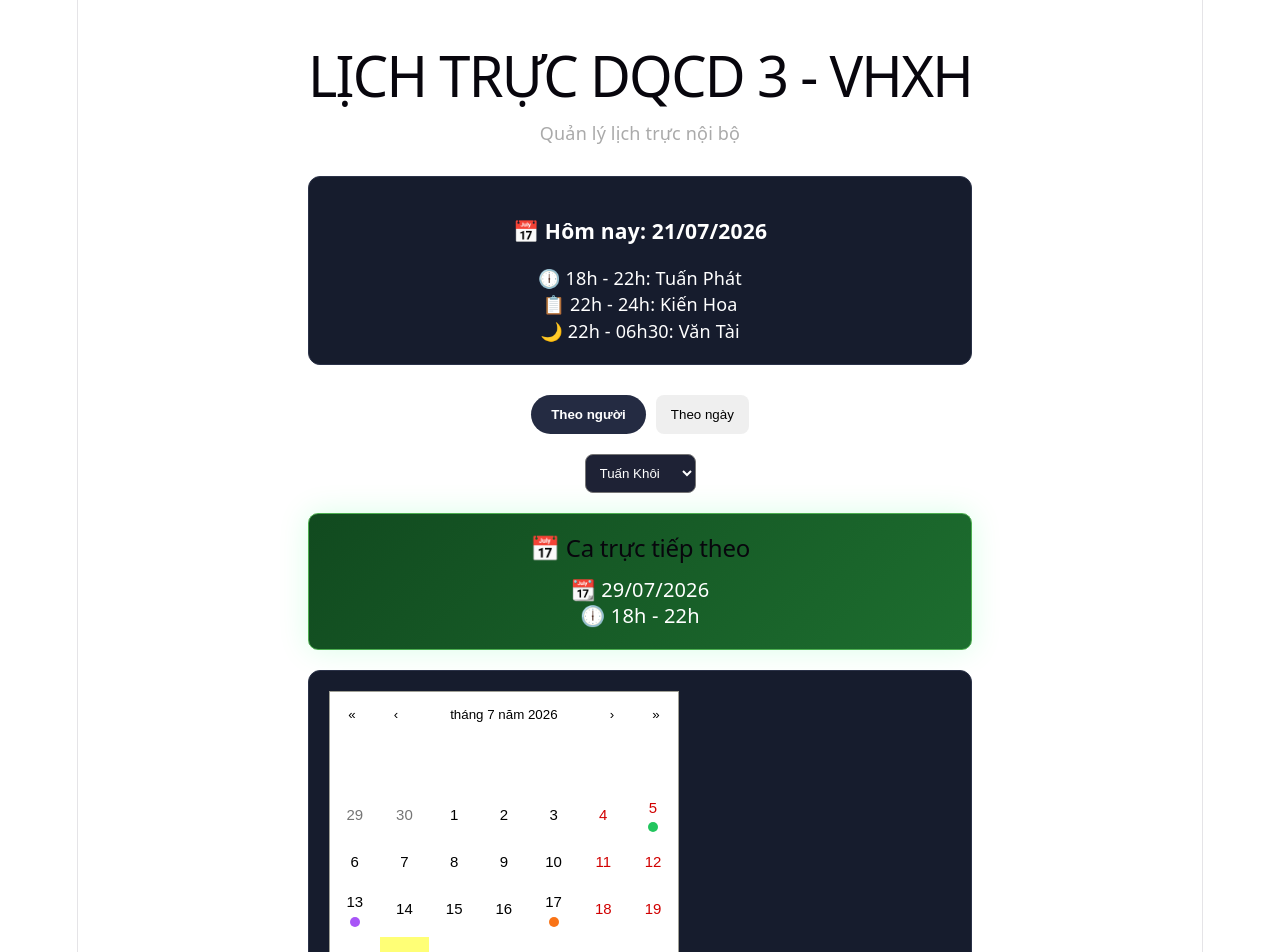
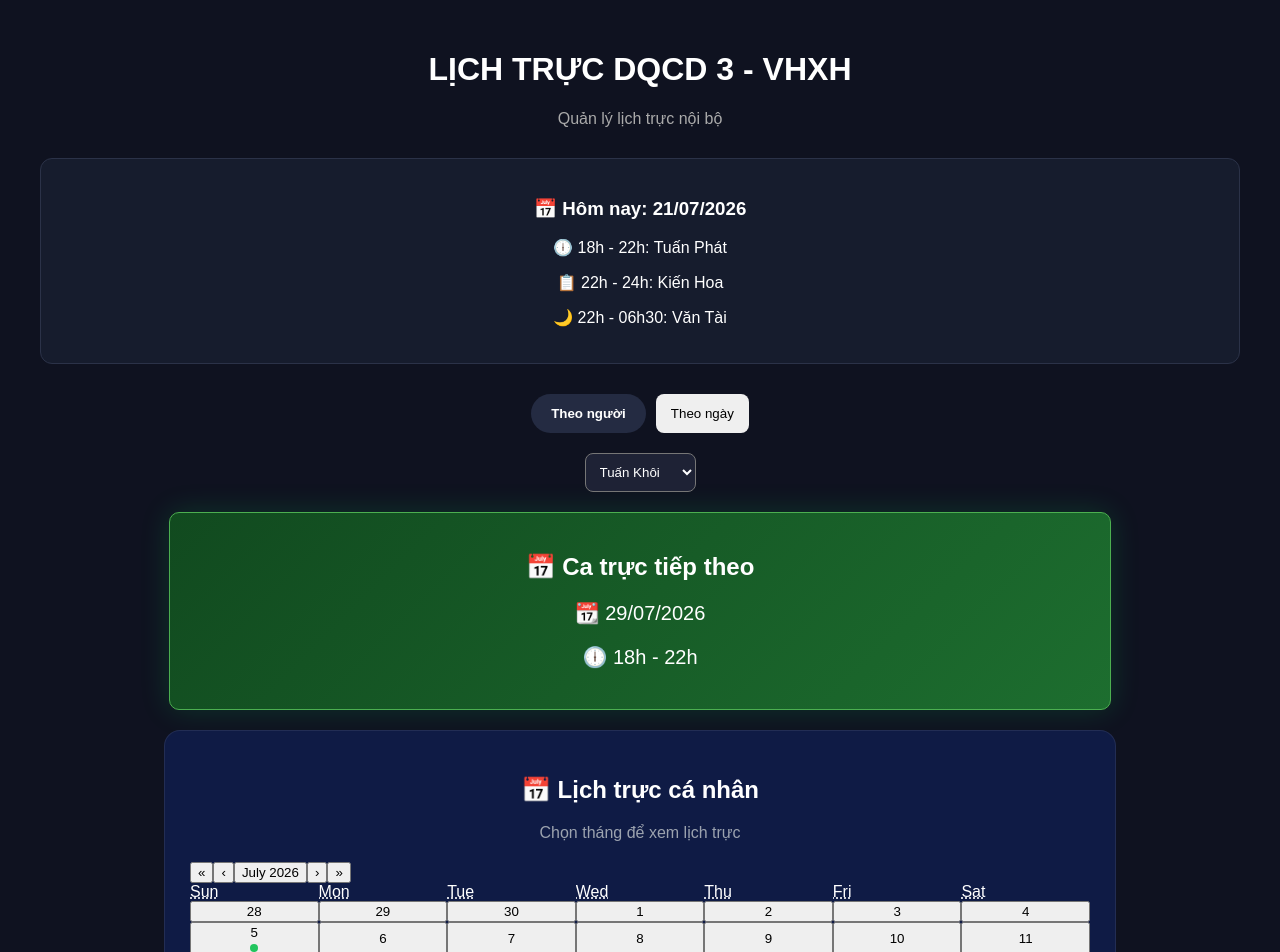
Before and after one commit to kudo-shinichi21/dqtv-schedule, a React (Vite) app: page / in a window 1280 px wide. Shown: the top 952 px of the page. Built offline with nearby package versions, Linux system fonts and the light colour scheme.

Commit message:
final ui update

```diff
--- a/src/App.css
+++ b/src/App.css
@@ -1,88 +1,135 @@
-body {
-  margin: 0;
-  background: #0f1220;
-  font-family: Arial, sans-serif;
+/* =========================
+   REACT CALENDAR
+========================= */
+
+.react-calendar {
+  width: 100% !important;
+  background: transparent !important;
+  border: none !important;
+  color: white !important;
+  padding: 0;
+  box-sizing: border-box;
 }
 
-#root {
-  min-height: 100vh;
-  position: relative;
+/* Navigation */
+
+.react-calendar__navigation {
+  margin-bottom: 20px;
 }
 
-#root::before {
-  content: "★";
-  position: fixed;
-  top: 50%;
-  left: 50%;
-  transform: translate(-50%, -50%);
-
-  font-size: 500px;
-  color: #ffd700;
-
-  opacity: 0.03;
-
-  pointer-events: none;
-  z-index: 0;
+.react-calendar__navigation button {
+  background: transparent !important;
+  color: white !important;
+  border: none;
+  border-radius: 8px;
+  font-size: 18px;
+  font-weight: 600;
+  min-height: 40px;
 }
 
-.react-calendar {
-  width: 100%;
-  background: #161c2d;
-  border: none;
-  color: white;
+.react-calendar__navigation button:hover {
+  background: rgba(255, 255, 255, 0.08) !important;
+}
+
+.react-calendar__navigation button:disabled {
+  opacity: 0.5;
+}
+
+/* Weekday */
+
+.react-calendar__month-view__weekdays {
+  margin-bottom: 8px;
+}
+
+.react-calendar__month-view__weekdays__weekday {
+  color: #9ca3af !important;
+  font-size: 13px;
+  font-weight: 700;
+  text-transform: uppercase;
+  padding: 10px 0;
+}
+
+.react-calendar__month-view__weekdays__weekday abbr {
+  text-decoration: none;
+}
+
+/* Month Grid */
+
+.react-calendar__month-view__days {
+  gap: 4px;
+}
+
+/* Day Cell */
+
+.react-calendar button {
+  background: transparent !important;
+  color: white !important;
+  box-shadow: none !important;
 }
 
 .react-calendar__tile {
-  color: white;
-  height: 70px;
+  background: transparent !important;
+  color: white !important;
+
+  height: 60px;
+
+  border: 1px solid rgba(255, 255, 255, 0.08);
+  border-radius: 10px;
+
+  transition: all 0.2s ease;
 }
 
-.react-calendar__navigation button {
-  color: white;
-  font-size: 16px;
+/* Hover */
+
+.react-calendar__tile:hover {
+  background: rgba(255, 255, 255, 0.05) !important;
+  border-color: rgba(255, 255, 255, 0.18);
+}
+
+/* Today */
+
+.react-calendar__tile--now {
+  background: rgba(59, 130, 246, 0.08) !important;
+  border: 1px solid #60a5fa !important;
+}
+
+/* Active */
+
+.react-calendar__tile--active {
+  background: rgba(59, 130, 246, 0.18) !important;
+  border: 1px solid #60a5fa !important;
+}
+
+/* Shift Day */
+
+.react-calendar__tile.has-shift {
+  border: 1px solid rgba(255, 255, 255, 0.15);
+}
+
+/* Weekend */
+
+.react-calendar__month-view__days__day--weekend {
+  color: #ffb4b4 !important;
+}
+
+/* Other Month */
+
+.react-calendar__month-view__days__day--neighboringMonth {
+  color: #4b5563 !important;
+}
+
+.react-calendar__month-view__days {
+  display: grid !important;
+  grid-template-columns: repeat(7, 1fr);
+}
+
+.react-calendar__tile {
+  width: 100% !important;
+  aspect-ratio: 1;
 }
 
 .react-calendar__month-view__weekdays {
-  color: #aaa;
+  display: grid !important;
+  grid-template-columns: repeat(7, 1fr);
+  text-align: center;
 }
-
-.react-calendar__tile--active {
-  background: #2563eb !important;
-}
-
-.react-calendar__tile:hover {
-  background: #24304d;
-}
-
-.react-calendar {
-  width: 100%;
-  background: transparent;
-  border: none;
-  color: white;
-}
-
-.react-calendar__tile {
-  color: white;
-  height: 80px;
-}
-
-.react-calendar__navigation button {
-  color: white;
-  font-size: 18px;
-}
-
-.react-calendar__month-view__weekdays {
-  color: #aaa;
-}
-
-.react-calendar__tile--active {
-  background: #2563eb !important;
-}
-
-.react-calendar__tile:hover {
-  background: #24304d !important;
-}
-
-.react-calendar__month-view__days__day--weekend {
-  color: #ffb4b4;
-}
--- a/src/App.jsx
+++ b/src/App.jsx
@@ -1,7 +1,6 @@
 import { useState } from "react";
 import dayjs from "dayjs";
 import Calendar from "react-calendar";
-import "react-calendar/dist/Calendar.css";
 
 const members = [
   "Tuấn Khôi",
@@ -356,8 +355,11 @@ console.log("Next shift:", nextShift);
                   "10px",
                 padding:
                   "20px",
-                marginBottom:
-                  "20px",
+                maxWidth:
+                  "900px",
+                margin:
+                  "0 auto 20px auto",
+                textAlign: "center",
               }}
             >
               <h2
@@ -379,25 +381,56 @@ console.log("Next shift:", nextShift);
 
           <div
             style={{
-              background: "#161c2d",
-              borderRadius: "12px",
-              padding: "20px",
-              border: "1px solid #2b3248",
+              background: "#0f1b45",
+              borderRadius: "16px",
+              padding: "25px",
+              border: "1px solid rgba(255,255,255,0.08)",
+              maxWidth: "900px",
+              margin: "0 auto",
             }}
           >
+            <h2
+              style={{
+                textAlign: "center",
+                marginBottom: "20px",
+              }}
+            >
+              📅 Lịch trực cá nhân
+            </h2>
+
+            <p
+              style={{
+                color: "#9ca3af",
+                marginBottom: "20px",
+                textAlign: "center",
+              }}
+            >
+              Chọn tháng để xem lịch trực
+            </p>
+
             <Calendar
-              locale="vi-VN"
-              tileContent={({ date }) => {
+              locale="en-US"
+              calendarType="gregory"
+              tileClassName={({ date }) => {
                 const formatted =
-                  dayjs(date).format(
-                    "DD/MM/YYYY"
-                  );
+                  dayjs(date).format("DD/MM/YYYY");
 
                 const shift =
                   personSchedule.find(
                     (item) =>
-                      item.date ===
-                      formatted
+                      item.date === formatted
+                  );
+
+                return shift ? "has-shift" : "";
+              }}
+              tileContent={({ date }) => {
+                const formatted =
+                  dayjs(date).format("DD/MM/YYYY");
+
+                const shift =
+                  personSchedule.find(
+                    (item) =>
+                      item.date === formatted
                   );
 
                 if (!shift) {
@@ -406,29 +439,22 @@ console.log("Next shift:", nextShift);
 
                 let color = "#22c55e";
 
-                if (
-                  shift.shift ===
-                  "22h - 24h"
-                ) {
+                if (shift.shift === "22h - 24h") {
                   color = "#f97316";
                 }
 
-                if (
-                  shift.shift ===
-                  "22h - 06h30"
-                ) {
+                if (shift.shift === "22h - 06h30") {
                   color = "#a855f7";
                 }
 
                 return (
                   <div
                     style={{
-                      width: "10px",
-                      height: "10px",
+                      width: "8px",
+                      height: "8px",
                       borderRadius: "50%",
                       background: color,
-                      margin:
-                        "4px auto 0",
+                      margin: "4px auto 0",
                     }}
                   />
                 );
--- a/src/index.css
+++ b/src/index.css
@@ -1,111 +1,13 @@
-:root {
-  --text: #6b6375;
-  --text-h: #08060d;
-  --bg: #fff;
-  --border: #e5e4e7;
-  --code-bg: #f4f3ec;
-  --accent: #aa3bff;
-  --accent-bg: rgba(170, 59, 255, 0.1);
-  --accent-border: rgba(170, 59, 255, 0.5);
-  --social-bg: rgba(244, 243, 236, 0.5);
-  --shadow:
-    rgba(0, 0, 0, 0.1) 0 10px 15px -3px, rgba(0, 0, 0, 0.05) 0 4px 6px -2px;
-
-  --sans: system-ui, 'Segoe UI', Roboto, sans-serif;
-  --heading: system-ui, 'Segoe UI', Roboto, sans-serif;
-  --mono: ui-monospace, Consolas, monospace;
-
-  font: 18px/145% var(--sans);
-  letter-spacing: 0.18px;
-  color-scheme: light dark;
-  color: var(--text);
-  background: var(--bg);
-  font-synthesis: none;
-  text-rendering: optimizeLegibility;
-  -webkit-font-smoothing: antialiased;
-  -moz-osx-font-smoothing: grayscale;
-
-  @media (max-width: 1024px) {
-    font-size: 16px;
-  }
-}
-
-@media (prefers-color-scheme: dark) {
-  :root {
-    --text: #9ca3af;
-    --text-h: #f3f4f6;
-    --bg: #16171d;
-    --border: #2e303a;
-    --code-bg: #1f2028;
-    --accent: #c084fc;
-    --accent-bg: rgba(192, 132, 252, 0.15);
-    --accent-border: rgba(192, 132, 252, 0.5);
-    --social-bg: rgba(47, 48, 58, 0.5);
-    --shadow:
-      rgba(0, 0, 0, 0.4) 0 10px 15px -3px, rgba(0, 0, 0, 0.25) 0 4px 6px -2px;
-  }
-
-  #social .button-icon {
-    filter: invert(1) brightness(2);
-  }
+html,
+body,
+#root {
+  margin: 0;
+  padding: 0;
+  min-height: 100vh;
+  width: 100%;
 }
 
 body {
-  margin: 0;
+  background: #0f1220;
+  font-family: Arial, sans-serif;
 }
-
-#root {
-  width: 1126px;
-  max-width: 100%;
-  margin: 0 auto;
-  text-align: center;
-  border-inline: 1px solid var(--border);
-  min-height: 100svh;
-  display: flex;
-  flex-direction: column;
-  box-sizing: border-box;
-}
-
-h1,
-h2 {
-  font-family: var(--heading);
-  font-weight: 500;
-  color: var(--text-h);
-}
-
-h1 {
-  font-size: 56px;
-  letter-spacing: -1.68px;
-  margin: 32px 0;
-  @media (max-width: 1024px) {
-    font-size: 36px;
-    margin: 20px 0;
-  }
-}
-h2 {
-  font-size: 24px;
-  line-height: 118%;
-  letter-spacing: -0.24px;
-  margin: 0 0 8px;
-  @media (max-width: 1024px) {
-    font-size: 20px;
-  }
-}
-p {
-  margin: 0;
-}
-
-code,
-.counter {
-  font-family: var(--mono);
-  display: inline-flex;
-  border-radius: 4px;
-  color: var(--text-h);
-}
-
-code {
-  font-size: 15px;
-  line-height: 135%;
-  padding: 4px 8px;
-  background: var(--code-bg);
-}
```
